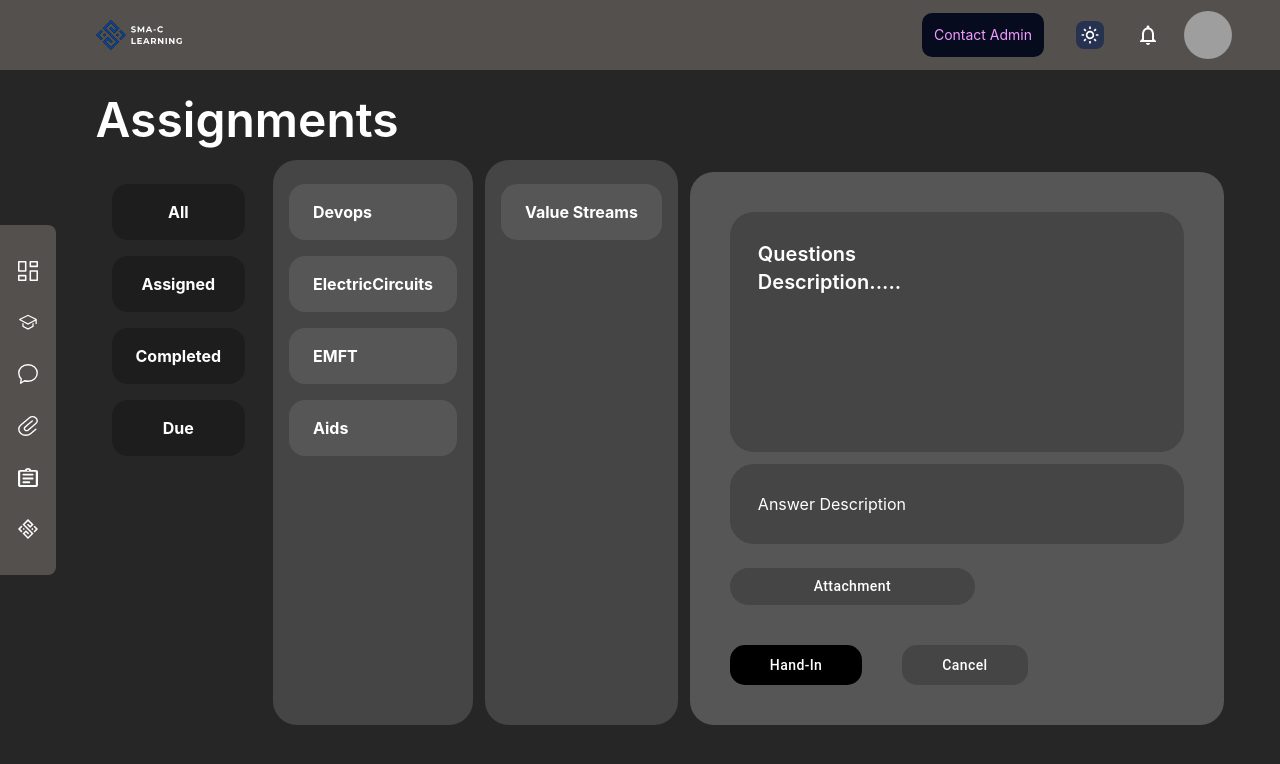
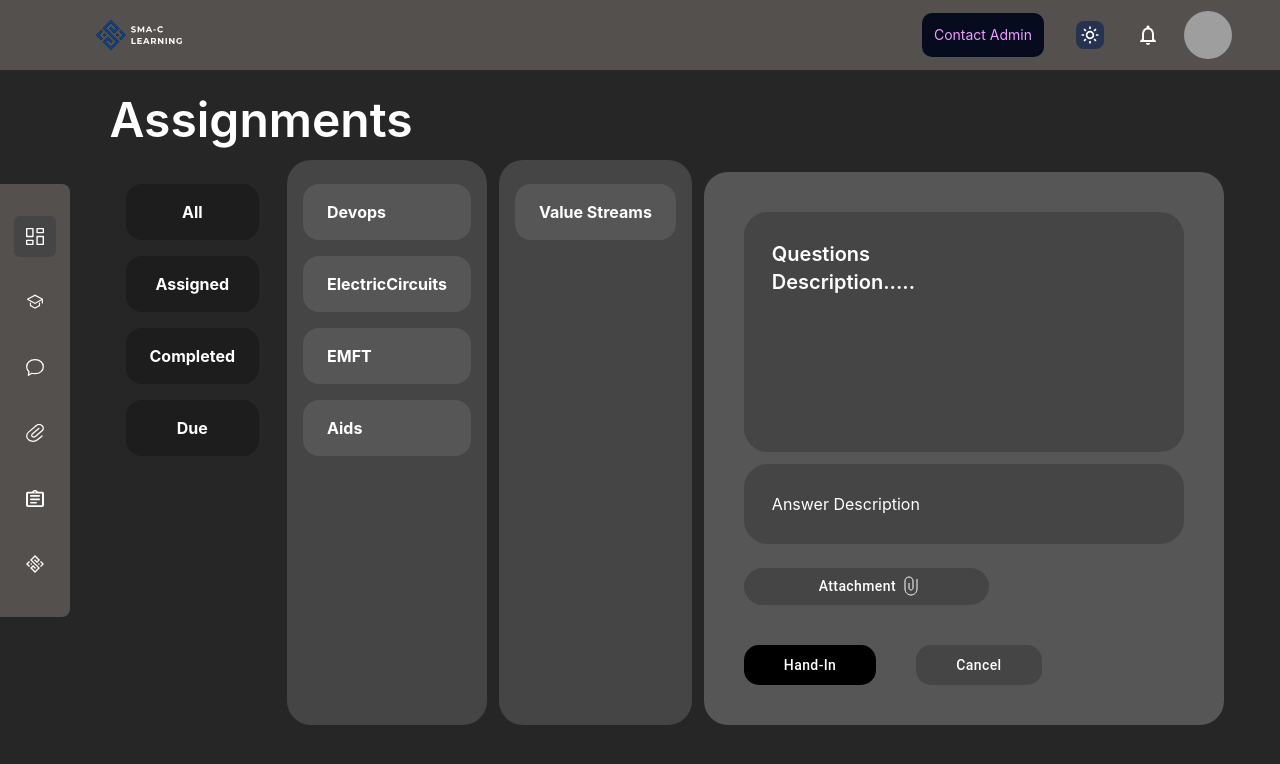
Before and after one commit to SamC-Learning/SmaC-Frontend, a React (Create React App) app in the folder smac-frontend/: page /assignments in a window 1280 px wide. Shown: the top 764 px of the page. Built offline with nearby package versions, Linux system fonts and the light colour scheme; grey boxes are pictures that could not be loaded.

Commit message:
sideBarFixed

```diff
--- a/smac-frontend/package.json
+++ b/smac-frontend/package.json
@@ -20,7 +20,7 @@
     "react-apexcharts": "^1.4.0",
     "react-calendar": "^4.0.0",
     "react-dom": "^18.2.0",
-    "react-router-dom": "^6.4.3",
+    "react-router-dom": "5.2.0",
     "react-scripts": "5.0.1",
     "react-stickies": "^0.0.16",
     "styled-components": "^5.3.6",
--- a/smac-frontend/src/App.js
+++ b/smac-frontend/src/App.js
@@ -1,6 +1,6 @@
 import "./App.css";
 
-import { BrowserRouter, Switch, Route, Redirect } from "react-router-dom";
+import { Route, Switch } from "react-router-dom";
 
 import Header from "./header/Header";
 import Home from "./home/Home";
@@ -15,16 +15,23 @@ function App() {
       <Header />
       <div className="flex">
         <Sidebar />
-        {/* <BrowserRouter> */}
-        {/* <Switch> */}
-        {/* <Route path="/" element={<Home />} /> */}
+        <Switch >
+          <Route path="/dashboard">
+            <Home />
+          </Route>
 
-        {/* <Route path="classRooms" element={<ClassRooms />} /> */}
-        {/* <ClassRooms /> */}
-        {/* <Docs/> */}
-        <Assignments/>
-        {/* </Switch> */}
-        {/* </BrowserRouter> */}
+          <Route path="/classroom">
+            <ClassRooms />
+          </Route>
+
+          <Route path="/docs">
+            <Docs />
+          </Route>
+
+          <Route path="/assignments" >
+            <Assignments />
+          </Route>
+        </Switch>
       </div>
     </div>
   );
--- a/smac-frontend/src/assignments/Assignments.js
+++ b/smac-frontend/src/assignments/Assignments.js
@@ -66,7 +66,7 @@ export default function Assignments() {
               width: "245px",
               textAlign: "left",
             }}
-            // endIcon={<AttachIcon/>}
+            endIcon={<img src={AttachIcon}/>}
           >
             Attachment
           </Button>
--- a/smac-frontend/src/sidebar/Sidebar.js
+++ b/smac-frontend/src/sidebar/Sidebar.js
@@ -1,40 +1,47 @@
-import React from "react";
+import React, { useState } from "react";
+
+import { Link } from "react-router-dom";
+
+import cx from "classnames";
+
 import dashboard from "../icons/dashboard.svg";
 import classroom from "../icons/classroom.svg";
 import messages from "../icons/messages.svg";
 import docs from "../icons/docs.svg";
 import assignments from "../icons/assignments.svg";
 import smactab from "../icons/smactab.svg";
-// import { ThemeContext } from "../theme/themeContext";
 
 export default function Sidebar() {
-//   const { theme, setTheme } = useContext(ThemeContext);
+  const sideBarMenuOption = [
+    { title: "dashboard", Icon: dashboard },
+    { title: "classroom", Icon: classroom },
+    { title: "messages", Icon: messages },
+    { title: "docs", Icon: docs },
+    { title: "assignments", Icon: assignments },
+    { title: "smactab", Icon: smactab },
+  ];
 
-//   const handleTheme = () =>
-//     theme === "dark" ? setTheme("light") : setTheme("dark");
+  const [menuOption, setMenuOption] = useState("dashboard");
+
+  const handleOptionChange = (option) => setMenuOption(option);
 
   return (
     <div className="min-h-screen flex flex-wrap items-center bg-backGround dark:bg-white pr-10">
-        <div className="bg-headerBGLight py-8 flex flex-col space-y-6 rounded-tr-lg rounded-br-lg">
-            <button className="hover:bg-backGround  mx-3.5 p-1 rounded-md">
-            <img src={dashboard} alt="logo" />
+      <div className="bg-headerBGLight py-8 flex flex-col space-y-6 rounded-tr-lg rounded-br-lg">
+        {sideBarMenuOption.map(({ title, Icon }) => (
+          <Link to={title}>
+            <button
+              className={cx(
+                "hover:bg-backGround mx-3.5 p-3 rounded-md",
+                menuOption === title && "bg-docSkeleton"
+              )}
+              onClick={() => handleOptionChange(title)}
+            >
+              <img src={Icon} alt="logo" />
             </button>
-            <button className="hover:bg-backGround  mx-3.5 p-1 rounded-md">
-            <img src={classroom} alt="logo"/>
-            </button>
-            <button className="hover:bg-backGround  mx-3.5 p-1 rounded-md">
-            <img src={messages} alt="logo"/>
-            </button>
-            <button className="hover:bg-backGround  mx-3.5 p-1 rounded-md">
-            <img src={docs} alt="logo"/>
-            </button>
-            <button className="hover:bg-backGround  mx-3.5 p-1 rounded-md">
-            <img src={assignments} alt="logo"/>
-            </button>
-            <button className="hover:bg-backGround  mx-3.5 p-1 rounded-md">
-            <img src={smactab} alt="logo" />
-            </button>
-        </div>
+          </Link>
+        ))}
+      </div>
     </div>
   );
 }
```
Also changed, not shown: smac-frontend/src/index.js (+12 -10 lines), 1 other file (tests, documents, lock files or other folders).
